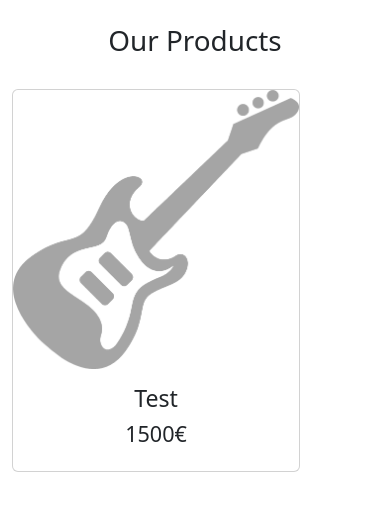
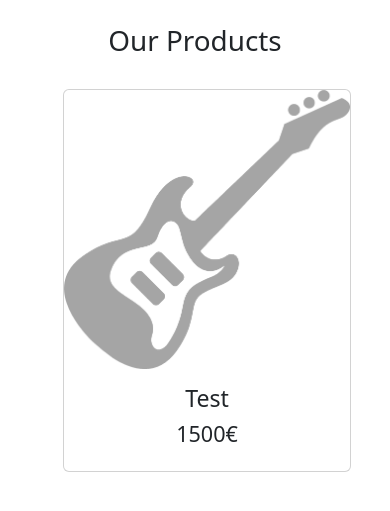
Before and after one commit to SimonSchneider06/Luke-and-Jakob, a Flask app: page /shop in a window 390 px wide. Shown: the part 70-581 px from the top of the page. Run offline with Flask 3, Linux system fonts and the light colour scheme; data comes from the database, SQL or seed files in the repository; some libraries are stand-ins or nearby versions.

Commit message:
center card alignment by small window size

```diff
--- a/website/static/css/shop.css
+++ b/website/static/css/shop.css
@@ -12,3 +12,13 @@
     color:white;
     background-color:rgb(33, 37, 41);
 }
+.img-grid{
+    margin:none;
+}
+@media(max-width:39em){
+    .img-grid{
+        display:block;
+        margin:0 auto;
+        width:18rem;
+    }
+}
```
